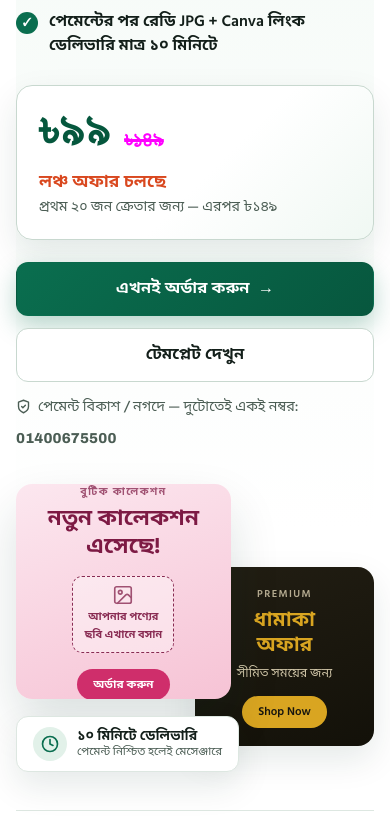
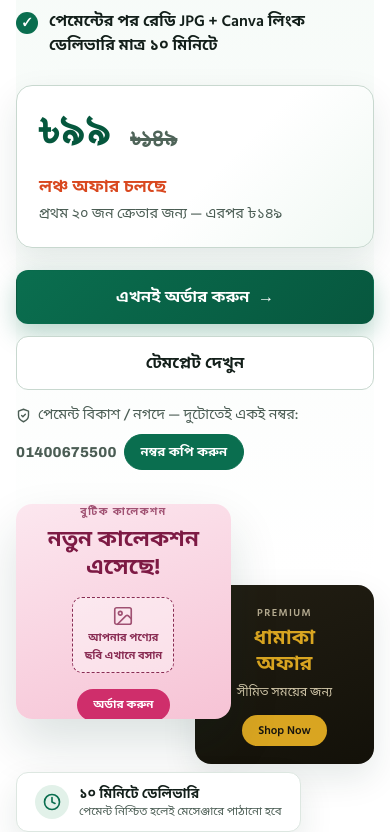
Before and after one commit to digikitsbd/digikitsbd.github.io, a plain HTML site: page index.html in a window 390 px wide. Shown: the part 469-1301 px from the top of the page. Drawn offline with Linux system fonts and the light colour scheme.

Commit message:
Add files via upload

```diff
--- a/index.html
+++ b/index.html
@@ -53,7 +53,7 @@
         --gold: #b8860b;
         --gold-bright: #d9a521;
         --price-now: #05573d;
-        --price-was: #ff00ff;
+        --price-was: #4f6459;
         --card: #ffffff;
         --shadow-sm: 0 2px 10px rgba(10, 53, 39, .06);
         --shadow: 0 14px 34px rgba(10, 53, 39, .10);
@@ -86,7 +86,7 @@
           --gold: #d9a521;
           --gold-bright: #eec95c;
           --price-now: #4ade80;
-          --price-was: #ff00ff;
+          --price-was: #c9ddd1;
           --card: #14211b;
           --shadow-sm: 0 2px 10px rgba(0,0,0,.25);
           --shadow: 0 14px 34px rgba(0,0,0,.35);
@@ -170,21 +170,30 @@
       .price-card {
         margin-top: 28px; background: linear-gradient(135deg, var(--card) 55%, var(--brand-tint));
         border: 1.5px solid var(--line-strong);
-        border-radius: var(--radius); padding: 20px 22px; box-shadow: var(--shadow);
-        display: flex; align-items: center; gap: 20px; flex-wrap: wrap;
+        border-radius: var(--radius); padding: 24px 28px; box-shadow: var(--shadow);
+        display: flex; align-items: center; gap: 22px; flex-wrap: wrap;
       }
-      .price-main { display: flex; align-items: baseline; gap: 14px; }
+      .price-main { display: flex; align-items: baseline; gap: 18px; }
       .price-now { font-size: 3.5rem; font-weight: 800; color: var(--price-now); line-height: 1; letter-spacing: .01em; }
-      .price-was { font-size: 1.55rem; color: var(--price-was); text-decoration: line-through; text-decoration-thickness: 2.5px; font-weight: 700; }
-      .price-side { border-left: 1px dashed var(--line-strong); padding-left: 20px; }
+      .price-was { font-size: 1.85rem; color: var(--price-was); text-decoration: line-through; text-decoration-thickness: 3px; text-decoration-color: currentColor; font-weight: 700; padding: 0 2px; }
+      .price-side { border-left: 1px dashed var(--line-strong); padding: 4px 8px 4px 22px; flex: 1 1 180px; min-width: 0; }
       .price-side strong { display: block; color: var(--accent); font-size: 1.18rem; font-weight: 700; line-height: 1.35; }
-      .price-side span { font-size: .98rem; color: var(--ink-soft); font-weight: 500; }
+      .price-side span { display: block; margin-top: 4px; font-size: 1rem; color: var(--ink-soft); font-weight: 500; line-height: 1.55; }
       .cta-row { display: flex; gap: 12px; margin-top: 22px; flex-wrap: wrap; }
       .cta-note { margin-top: 13px; font-size: 1rem; font-weight: 500; color: var(--ink-soft); display: flex; align-items: center; gap: 7px; flex-wrap: wrap; }
       .cta-note svg { flex: 0 0 auto; }
+      .hero-copy-btn {
+        font-family: inherit; font-size: .9rem; font-weight: 700; line-height: 1.3;
+        padding: 7px 16px; border-radius: 999px; cursor: pointer; min-height: 36px;
+        background: var(--brand); color: #fff; border: 1.5px solid var(--brand);
+        transition: background .15s ease; white-space: nowrap;
+      }
+      .hero-copy-btn:hover { background: var(--brand-dark); }
+      @media (prefers-color-scheme: dark) { .hero-copy-btn { color: #07130d; } .hero-copy-btn:hover { color: #07130d; } }
+      .hero-copy-ok { display: none; font-size: .92rem; font-weight: 700; color: var(--brand); }
 
       /* Hero visual */
-      .hero-visual { position: relative; min-height: 360px; }
+      .hero-visual { position: relative; min-height: 400px; }
       .mock {
         border-radius: 16px; overflow: hidden; box-shadow: var(--shadow);
         aspect-ratio: 1 / 1; display: flex; flex-direction: column;
@@ -211,12 +220,12 @@
       .theme-minimal .photo-slot { background: rgba(0,0,0,.03); }
 
       .hero-visual .mock-a { position: absolute; width: 60%; left: 0; top: 0; z-index: 2; box-shadow: var(--shadow-lg); }
-      .hero-visual .mock-b { position: absolute; width: 50%; right: 0; bottom: 26px; }
+      .hero-visual .mock-b { position: absolute; width: 50%; right: 0; bottom: 72px; }
       .float-badge {
-        position: absolute; z-index: 3; left: 6%; bottom: 0;
+        position: absolute; z-index: 3; left: 0; bottom: 0;
         background: var(--card); border: 1.5px solid var(--line); border-radius: 12px;
-        box-shadow: var(--shadow); padding: 10px 16px;
-        display: flex; align-items: center; gap: 10px; font-weight: 600; font-size: .95rem; line-height: 1.3;
+        box-shadow: var(--shadow); padding: 12px 18px; max-width: 88%;
+        display: flex; align-items: center; gap: 10px; font-weight: 600; font-size: .95rem; line-height: 1.35;
       }
       .float-badge .fb-ico {
         width: 34px; height: 34px; border-radius: 50%; background: var(--brand-soft);
@@ -358,7 +367,7 @@
       .sum-row:last-of-type { border-bottom: none; }
       .sum-row span { color: var(--ink-soft); }
       .sum-row strong { text-align: right; }
-      .sum-row .strike { text-decoration: line-through; text-decoration-thickness: 2px; margin-right: 8px; color: var(--price-was); font-weight: 600; }
+      .sum-row .strike { display: inline-block; text-decoration: line-through; text-decoration-thickness: 2.5px; text-decoration-color: currentColor; margin-right: 16px; padding: 0 2px; color: var(--price-was); font-weight: 700; font-size: 1.3rem; line-height: 1.2; vertical-align: baseline; }
       .sum-total { font-size: 1.55rem; font-weight: 800; color: var(--price-now); }
       .launch-pill {
         margin-top: 16px; background: var(--accent-soft); color: var(--accent);
@@ -472,7 +481,7 @@
       .final-cta p { color: #d3e8dc; margin: 12px auto 0; max-width: 36em; font-size: 1.1rem; }
       .final-cta .fc-price { margin-top: 20px; font-size: 1.12rem; color: #d3e8dc; display: flex; align-items: baseline; justify-content: center; gap: 12px; flex-wrap: wrap; }
       .final-cta .fc-price .num { font-size: 2.6rem; font-weight: 800; color: #ffd166; line-height: 1.1; }
-      .final-cta .fc-price s.num { font-size: 1.5rem; font-weight: 700; color: #ff00ff; text-decoration: line-through; text-decoration-thickness: 2.5px; }
+      .final-cta .fc-price s.num { font-size: 1.75rem; font-weight: 700; color: #eef7f1; text-decoration: line-through; text-decoration-thickness: 3px; text-decoration-color: #fda4af; padding: 0 3px; }
       .final-cta .btn { margin-top: 22px; background: #ffffff; color: #06402d; box-shadow: 0 12px 26px rgba(0,0,0,.3); font-size: 1.2rem; }
       .final-cta .btn:hover { background: #e2f1e9; color: #06402d; }
 
@@ -484,7 +493,7 @@
 
       @media (max-width: 920px) {
         .hero-grid { grid-template-columns: 1fr; gap: 34px; }
-        .hero-visual { min-height: 324px; max-width: 414px; }
+        .hero-visual { min-height: 364px; max-width: 414px; }
         .trust-grid { grid-template-columns: repeat(2, 1fr); }
         .preview-grid { grid-template-columns: repeat(2, 1fr); }
         .inside-grid { grid-template-columns: repeat(2, 1fr); }
@@ -503,8 +512,8 @@
         .hero-sub { font-size: 1.08rem; }
         .hero { padding-top: 34px; }
         .hero-grid { padding-bottom: 38px; }
-        .price-card { gap: 12px; }
-        .price-side { border-left: none; padding-left: 0; }
+        .price-card { gap: 12px; padding: 20px 22px; }
+        .price-side { border-left: none; padding: 2px 6px 2px 0; }
         .cta-row .btn { flex: 1 1 auto; }
         .preview-grid { grid-template-columns: 1fr 1fr; gap: 12px; }
         .preview-card { padding: 7px 7px 10px; }
@@ -516,8 +525,9 @@
         .trust-item { padding: 13px 14px; }
         .radio-row { grid-template-columns: 1fr; }
         .form-card { padding: 20px; }
-        .hero-visual { min-height: 288px; }
-        .float-badge { left: 0; }
+        .hero-visual { min-height: 328px; }
+        .hero-visual .mock-b { bottom: 68px; }
+        .float-badge { left: 0; max-width: 94%; }
         section { padding-top: 40px; }
       }
       @media (prefers-reduced-motion: reduce) {
@@ -558,6 +568,8 @@
             <p class="cta-note">
               <svg width="15" height="15" viewBox="0 0 24 24" fill="none" stroke="currentColor" stroke-width="2.2" stroke-linecap="round" stroke-linejoin="round" aria-hidden="true"><path d="M12 22s8-3.6 8-10V5l-8-3-8 3v7c0 6.4 8 10 8 10z"/><path d="m9 12 2 2 4-4"/></svg>
               পেমেন্ট বিকাশ / নগদে — দুটোতেই একই নম্বর: <span class="num" style="font-weight:800;">01400675500</span>
+              <button type="button" class="hero-copy-btn" id="heroCopyBtn">নম্বর কপি করুন</button>
+              <span class="hero-copy-ok" id="heroCopyOk">কপি হয়েছে ✓</span>
             </p>
           </div>
           <div class="hero-visual" aria-hidden="true">
@@ -580,7 +592,7 @@
               <span class="fb-ico">
                 <svg width="18" height="18" viewBox="0 0 24 24" fill="none" stroke="var(--brand)" stroke-width="2.2" stroke-linecap="round" stroke-linejoin="round" aria-hidden="true"><circle cx="12" cy="12" r="10"/><path d="M12 6v6l4 2"/></svg>
               </span>
-              <span>১০ মিনিটে ডেলিভারি<small>পেমেন্ট নিশ্চিত হলেই মেসেঞ্জারে</small></span>
+              <span>১০ মিনিটে ডেলিভারি<small>পেমেন্ট নিশ্চিত হলেই মেসেঞ্জারে পাঠানো হবে</small></span>
             </div>
           </div>
         </div>
@@ -730,10 +742,10 @@
           <p>কোনো অ্যাকাউন্ট বা জটিল ধাপ নেই। নিচের ৪টি ধাপেই অর্ডার শেষ।</p>
         </div>
         <div class="steps">
-          <div class="step"><span class="step-no">1</span><strong>ফর্মটি পূরণ করুন</strong><p>নিচের ফর্মে শুধু নাম, মোবাইল নম্বর আর পেমেন্ট মাধ্যম দিন।</p></div>
-          <div class="step"><span class="step-no">2</span><strong>মেসেঞ্জারে পাঠান</strong><p>তৈরি হওয়া লেখাটি অটো কপি হয়ে যাবে — মেসেঞ্জার বোতামে চাপ দিয়ে ইনবক্সে পেস্ট করে Send চাপলেই হবে।</p></div>
-          <div class="step"><span class="step-no">3</span><strong>৳৯৯ পেমেন্ট করুন</strong><p>বিকাশ / নগদে — দুটোতেই একই নম্বর <span class="num" style="font-weight:700;">01400675500</span>-এ টাকা পাঠালেই অর্ডার নিশ্চিত।</p></div>
-          <div class="step"><span class="step-no">4</span><strong>১০ মিনিটে পেয়ে যান</strong><p>রেডি JPG + Canva লিংক মেসেঞ্জারেই পৌঁছে যাবে।</p></div>
+          <div class="step"><span class="step-no">1</span><strong>৳৯৯ পেমেন্ট করুন</strong><p>বিকাশ / নগদে — দুটোতেই একই নম্বর <span class="num" style="font-weight:700;">01400675500</span>-এ ৳৯৯ পাঠান। পেমেন্ট শেষে TrxID-টি রেখে দিন।</p></div>
+          <div class="step"><span class="step-no">2</span><strong>TrxID-সহ ফর্মটি পূরণ করুন</strong><p>নিচের ফর্মে নাম, মোবাইল নম্বর, পেমেন্ট মাধ্যম আর পেমেন্টের TrxID-টি দিন।</p></div>
+          <div class="step"><span class="step-no">3</span><strong>মেসেঞ্জারে পাঠান</strong><p>তৈরি হওয়া লেখাটি অটো কপি হয়ে যাবে — মেসেঞ্জার বোতামে চাপ দিয়ে ইনবক্সে পেস্ট করে Send চাপলেই হবে।</p></div>
+          <div class="step"><span class="step-no">4</span><strong>১০ মিনিটে পেয়ে যান</strong><p>পেমেন্ট যাচাই হলেই রেডি JPG + Canva লিংক মেসেঞ্জারেই পৌঁছে যাবে।</p></div>
         </div>
       </section>
 
@@ -741,7 +753,7 @@
       <section id="order">
         <div class="sec-head center">
           <h2>অর্ডার করুন</h2>
-          <p>ফর্মটি পূরণ করলেই আপনার অর্ডারের লেখা তৈরি হয়ে অটো কপি হয়ে যাবে — মেসেঞ্জার বোতামে চাপ দিয়ে পেস্ট করলেই বাকি কাজ আমাদের।</p>
+          <p>প্রথমে ৳৯৯ পেমেন্ট করুন (বিকাশ/নগদ: <span class="num">01400675500</span>), তারপর TrxID-সহ ফর্মটি পূরণ করুন — অর্ডারের লেখা অটো কপি হয়ে যাবে, মেসেঞ্জার বোতামে চাপ দিয়ে পাঠালেই বাকি কাজ আমাদের।</p>
         </div>
         <div class="order-panel">
           <div class="order-grid">
@@ -751,7 +763,7 @@
               <div class="sum-row"><span>যা পাবেন</span><strong>রেডি JPG + এডিটেবল লিংক</strong></div>
               <div class="sum-row"><span>থিম</span><strong>৩টি থিমই অন্তর্ভুক্ত</strong></div>
               <div class="sum-row"><span>ডেলিভারি</span><strong>মেসেঞ্জারে, ১০ মিনিটে</strong></div>
-              <div class="sum-row"><span>মূল্য</span><strong><span class="strike num">৳১৪৯</span><span class="sum-total num">৳৯৯</span></strong></div>
+              <div class="sum-row"><span>মূল্য</span><strong><span class="strike num">৳১৪৯</span> <span class="sum-total num">৳৯৯</span></strong></div>
               <div class="launch-pill">লঞ্চ অফার চলছে — প্রথম ২০ জন ক্রেতা পাচ্ছেন ৳৯৯-এ। এরপর দাম হবে ৳১৪৯।</div>
               <div class="pay-methods">
                 <div class="pay-badge pay-bkash">বিকাশ<small>bKash</small></div>
@@ -774,7 +786,7 @@
             <div>
               <div class="form-card">
                 <h3>আপনার তথ্য দিন</h3>
-                <p>মাত্র ৩টি জিনিস লাগবে — নাম, মোবাইল নম্বর আর পেমেন্ট মাধ্যম।</p>
+                <p>পেমেন্টের পর TrxID-সহ তথ্য দিন — নাম, মোবাইল নম্বর আর পেমেন্ট মাধ্যম।</p>
                 <form class="order-form" id="orderForm" novalidate>
                   <div class="field">
                     <label for="fName">আপনার নাম <span class="req">*</span></label>
@@ -795,7 +807,7 @@
                   <div class="field">
                     <label for="fTrx">TrxID (ঐচ্ছিক)</label>
                     <input type="text" id="fTrx" name="trxid" placeholder="যেমন: 9HX7K2LM1P" autocomplete="off" />
-                    <p class="hint">পেমেন্ট ইতিমধ্যে করে থাকলে TrxID-টি এখানে দিন — তাহলে অর্ডারের লেখার সঙ্গেই একবারে পাঠানো যাবে। না দিলেও সমস্যা নেই, পরে মেসেঞ্জারে স্ক্রিনশট পাঠালেই হবে।</p>
+                    <p class="hint">প্রথমে ৳৯৯ পেমেন্ট করুন (বিকাশ/নগদ: 01400675500), তারপর পেমেন্টের TrxID-টি এখানে দিন — তাহলে অর্ডারের লেখার সঙ্গেই একবারে মেসেঞ্জারে পাঠানো যাবে। TrxID না দিলেও সমস্যা নেই, পরে মেসেঞ্জারে স্ক্রিনশট পাঠালেই হবে।</p>
                   </div>
                   <div class="field">
                     <label for="fNote">কিছু বলতে চাইলে (ঐচ্ছিক)</label>
@@ -807,7 +819,7 @@
 
                 <div class="order-result" id="orderResult">
                   <h3><span class="ok-ico">✓</span>আপনার অর্ডার তৈরি!</h3>
-                  <p>আপনার অর্ডারের লেখাটি <strong>অটো কপি হয়ে গেছে</strong>। এবার নিচের বড় মেসেঞ্জার বোতামে চাপ দিন — ইনবক্স খুললে শুধু <strong>পেস্ট করে Send</strong> চাপলেই অর্ডার পৌঁছে যাবে। পেমেন্ট করুন বিকাশ / নগদে — দুটোতেই একই নম্বর: <strong class="num">01400675500</strong></p>
+                  <p>আপনার অর্ডারের লেখাটি <strong>অটো কপি হয়ে গেছে</strong>। এবার নিচের বড় মেসেঞ্জার বোতামে চাপ দিন — ইনবক্স খুললে শুধু <strong>পেস্ট করে Send</strong> চাপলেই অর্ডার পৌঁছে যাবে। পেমেন্ট (৳৯৯, বিকাশ/নগদ: <strong class="num">01400675500</strong>) ইতিমধ্যে করে থাকলে TrxID যাচাইয়ের পর ১০ মিনিটে ডেলিভারি পাবেন; পেমেন্ট বাকি থাকলে আগে পেমেন্ট করে TrxID-টি একই ইনবক্সে পাঠিয়ে দিন।</p>
                   <pre id="orderText"></pre>
                   <div class="result-actions">
                     <a class="btn btn-messenger" href="https://m.me/61596648981158" target="_blank" rel="noopener">
@@ -965,6 +977,15 @@
         }
       }
 
+      // Copy payment number from the hero payment line
+      var heroCopyBtn = document.getElementById("heroCopyBtn");
+      var heroCopyOk = document.getElementById("heroCopyOk");
+      if (heroCopyBtn) {
+        heroCopyBtn.addEventListener("click", function () {
+          copyText("01400675500", function () { heroCopyOk.style.display = "inline"; });
+        });
+      }
+
       // Copy payment number
       var payCopyBtn = document.getElementById("payCopyBtn");
       var payCopyOk = document.getElementById("payCopyOk");
```
